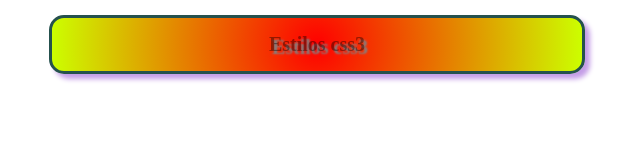
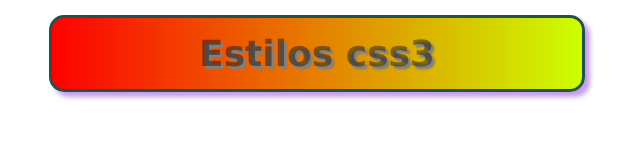
Before and after one commit to crhistian2296/pildorasInformaticasHTML5, a plain HTML site: page 2. CSS3NewRules/public_html/span.html in a window 1280 px wide. Shown: the whole page, without its empty margins (323-963 px from the left). Drawn offline with Linux system fonts and the light colour scheme.

Commit message:
2 finalizado

```diff
--- a/2. CSS3NewRules/public_html/span.html
+++ b/2. CSS3NewRules/public_html/span.html
@@ -44,25 +44,53 @@ and open the template in the editor.
         /*degradado de color en el fondo del encabezado(inicio, color1, color2)
         poner el de google el primero para q los demas no lo copien.
         El orden de ejecucion es de abajo a arriba*
-        1ºFirefox, 2ºGoogle chrome, 3ºMicrosoft edge,4ºOpera*/
-        background:-moz-linear-gradient(top, gray, #CF0);
+        1ºGoogle chrome, 2ºFirefox, 3ºMicrosoft edge,4ºOpera*/
+        background:-webkit-linear-gradient(left, #F00, #CF0);
         /*el degradado puede ser lineal o radial y el radial recibe parametros
         distintos:"center" y "ellipse" son algunos*/
-        background:-webkit-radial-gradient(circle, #F00, #CF0);
-        background:-ms-linear-gradient(top, #00F,#3FF);
+        background:-moz-radial-gradient(circle, gray, #CF0);
+        background:-ms-radial-gradient(ellipse, #00F,#3FF);
         background:-o-linear-gradient(top, #00F,#3FF);
+
+        /*
+        forma 2018 para cualquier navegador
+        background: linear-gradient(to bottom right,Turquoise,lime);
+        */
+
+        /*marco externo*/
+        /*outline: 6px dodgerblue groove;*/
+        /*distancia del marco externo*/
+       /* outline-offset: 10px;*/
+
+        /*escalar tamaño con un solo parametro.Con 2 parametros ademas se da el efecto
+        espejo*/
+        /*-webkit-transform: scale(0.4, -1.7);*/
+
+        /*-webkit-transform:rotate(5deg); */
+
+        /*transformar el punto de vista*/
+        /*-webkit-transform:skew(33deg);*/
+        /*Descubrimmiento: solo se puede hacer una transformacion a la vez*/
+
+        /*deberia funcionar. Al pasar el raton por encima rota*/
+        -moz-transition:-moz-transform 1s ease 0.5s;
+        #principal:hover{
+          -moz-transform: rotate(5deg);
+        }
       }
 
       /*para hacer que la fuente sea la que el desrrollador desee en todos los
       navegadores(no funciona aqui pero asi se hace)*/
+     /*
       @font-face{
         font-family: 'fuentePropia';
         src:url('file:///run/media/henry/781343535FB65CFE/git/pildorasInformaticasHTML5/2. CSS3NewRules/DejaVuSans-ExtraLight.ttf')
       }
-
+      */
       /*Estilo de letra, tamaño y fuente*/
       #titulo{
-        font:bold 20px 'fuentePropia';
+        /*font:bold 36px 'fuentePropia';*/
+        font: bold 36px Verdanana, Geneva, sans-serif;
         text-shadow:gray 3px 3px 2px;
 
         /*opacidad del texto: Los 3 primeros parametros son valores no mayores a
```
